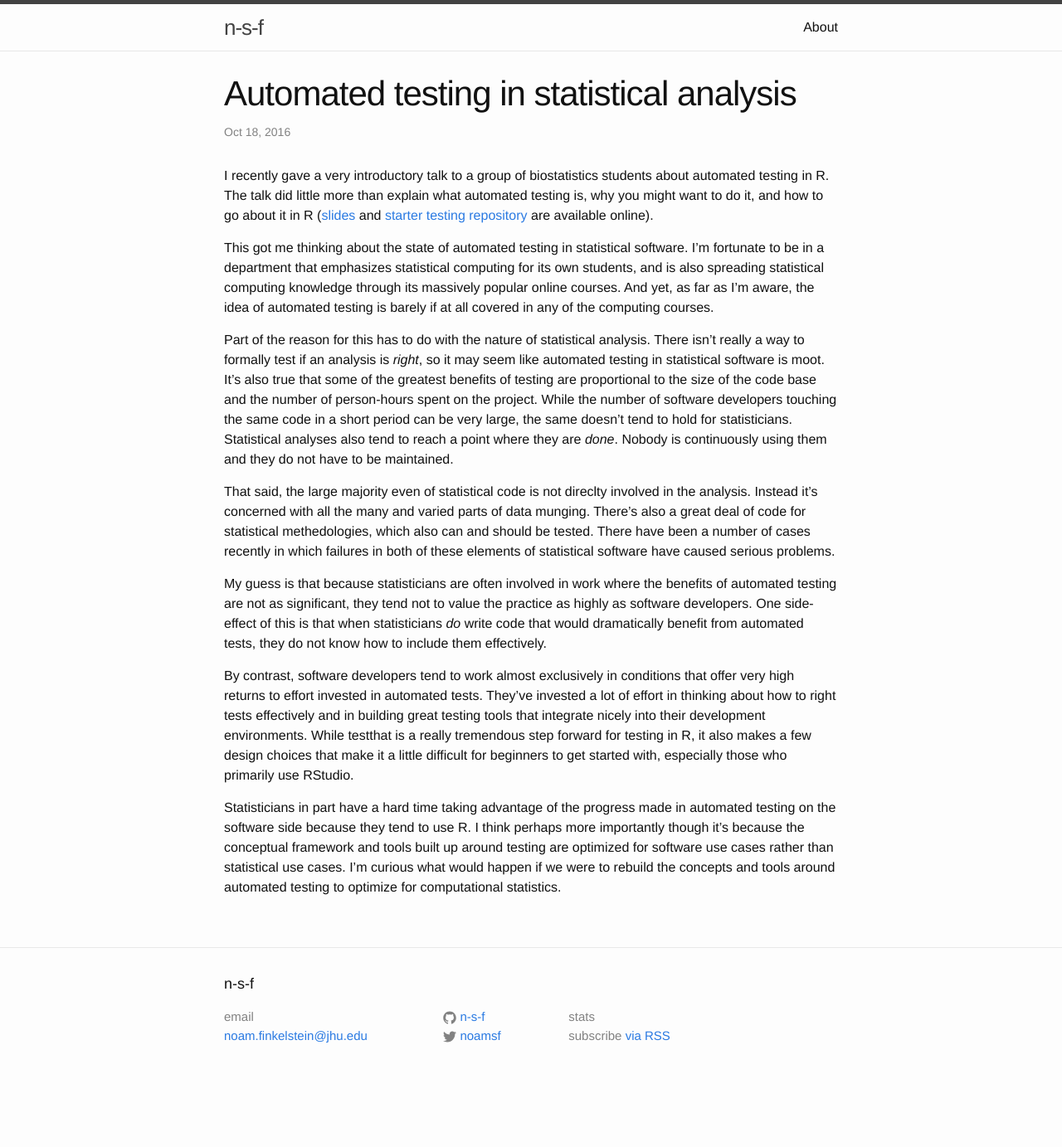
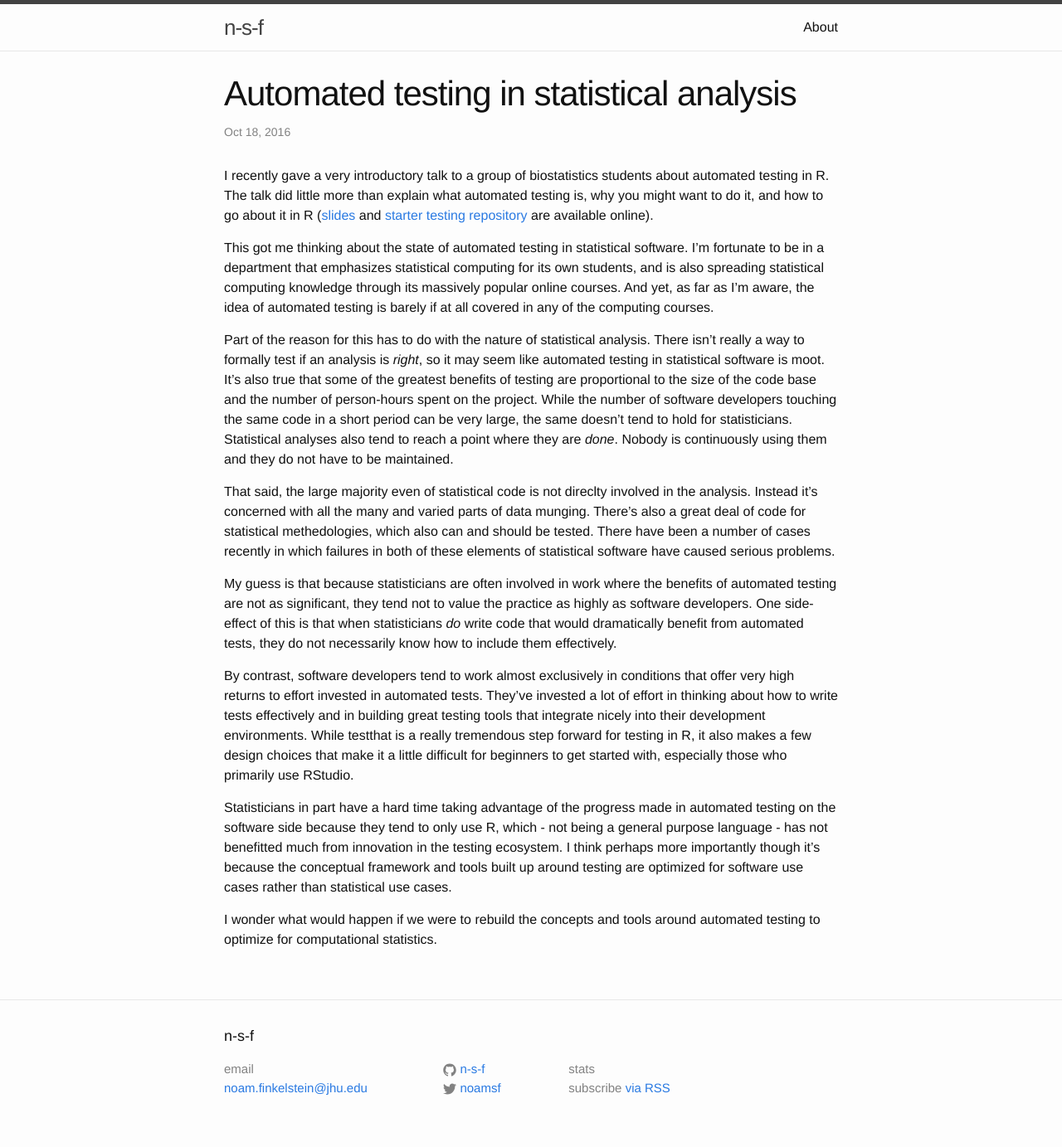
Before and after one commit to bolducp/n-s-f.github.io, a Jekyll site: the page built from _posts/2016-10-18-rtesting-reflections.md, in a window 1280 px wide. Shown: the whole page at 83% size. Built offline with Jekyll 4.4.1, drawn with Linux system fonts in a browser that asks for light colours; before the commit the page ends 1320 px from its top, so only the background shows below that.

Commit message:
Use right write

```diff
--- a/_posts/2016-10-18-rtesting-reflections.md
+++ b/_posts/2016-10-18-rtesting-reflections.md
@@ -12,8 +12,10 @@ Part of the reason for this has to do with the nature of statistical analysis. T
 
 That said, the large majority even of statistical code is not direclty involved in the analysis. Instead it's concerned with all the many and varied parts of data munging. There's also a great deal of code for statistical methedologies, which also can and should be tested. There have been a number of cases recently in which failures in both of these elements of statistical software have caused serious problems.
 
-My guess is that because statisticians are often involved in work where the benefits of automated testing are not as significant, they tend not to value the practice as highly as software developers. One side-effect of this is that when statisticians _do_ write code that would dramatically benefit from automated tests, they do not know how to include them effectively.
+My guess is that because statisticians are often involved in work where the benefits of automated testing are not as significant, they tend not to value the practice as highly as software developers. One side-effect of this is that when statisticians _do_ write code that would dramatically benefit from automated tests, they do not necessarily know how to include them effectively.
 
-By contrast, software developers tend to work almost exclusively in conditions that offer very high returns to effort invested in automated tests. They've invested a lot of effort in thinking about how to right tests effectively and in building great testing tools that integrate nicely into their development environments. While testthat is a really tremendous step forward for testing in R, it also makes a few design choices that make it a little difficult for beginners to get started with, especially those who primarily use RStudio.
+By contrast, software developers tend to work almost exclusively in conditions that offer very high returns to effort invested in automated tests. They've invested a lot of effort in thinking about how to write tests effectively and in building great testing tools that integrate nicely into their development environments. While testthat is a really tremendous step forward for testing in R, it also makes a few design choices that make it a little difficult for beginners to get started with, especially those who primarily use RStudio.
 
-Statisticians in part have a hard time taking advantage of the progress made in automated testing on the software side because they tend to use R. I think perhaps more importantly though it's because the conceptual framework and tools built up around testing are optimized for software use cases rather than statistical use cases. I'm curious what would happen if we were to rebuild the concepts and tools around automated testing to optimize for computational statistics.
+Statisticians in part have a hard time taking advantage of the progress made in automated testing on the software side because they tend to only use R, which - not being a general purpose language - has not benefitted much from innovation in the testing ecosystem. I think perhaps more importantly though it's because the conceptual framework and tools built up around testing are optimized for software use cases rather than statistical use cases.
+
+I wonder what would happen if we were to rebuild the concepts and tools around automated testing to optimize for computational statistics.
```
